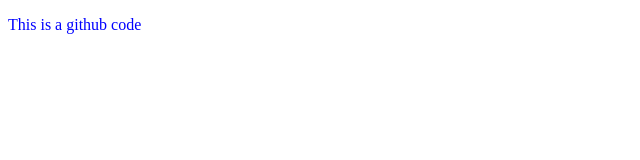
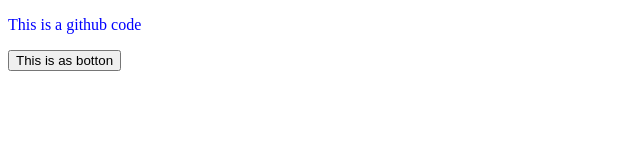
Before and after one commit to AkshayMobileApplicationDeveloper/Git_LocalhostDemo, a plain HTML site: page index.html in a window 1280 px wide. Shown: the whole page, without its empty margins (0-640 px from the left). Drawn offline with Linux system fonts and the light colour scheme.

Commit message:
Button change

```diff
--- a/index.html
+++ b/index.html
@@ -8,5 +8,9 @@
 </head>
 <body>
     <p>This is a github code</p>
+
+    <button id="btnClass">
+        This is as botton
+    </button>
 </body>
 </html>
```
